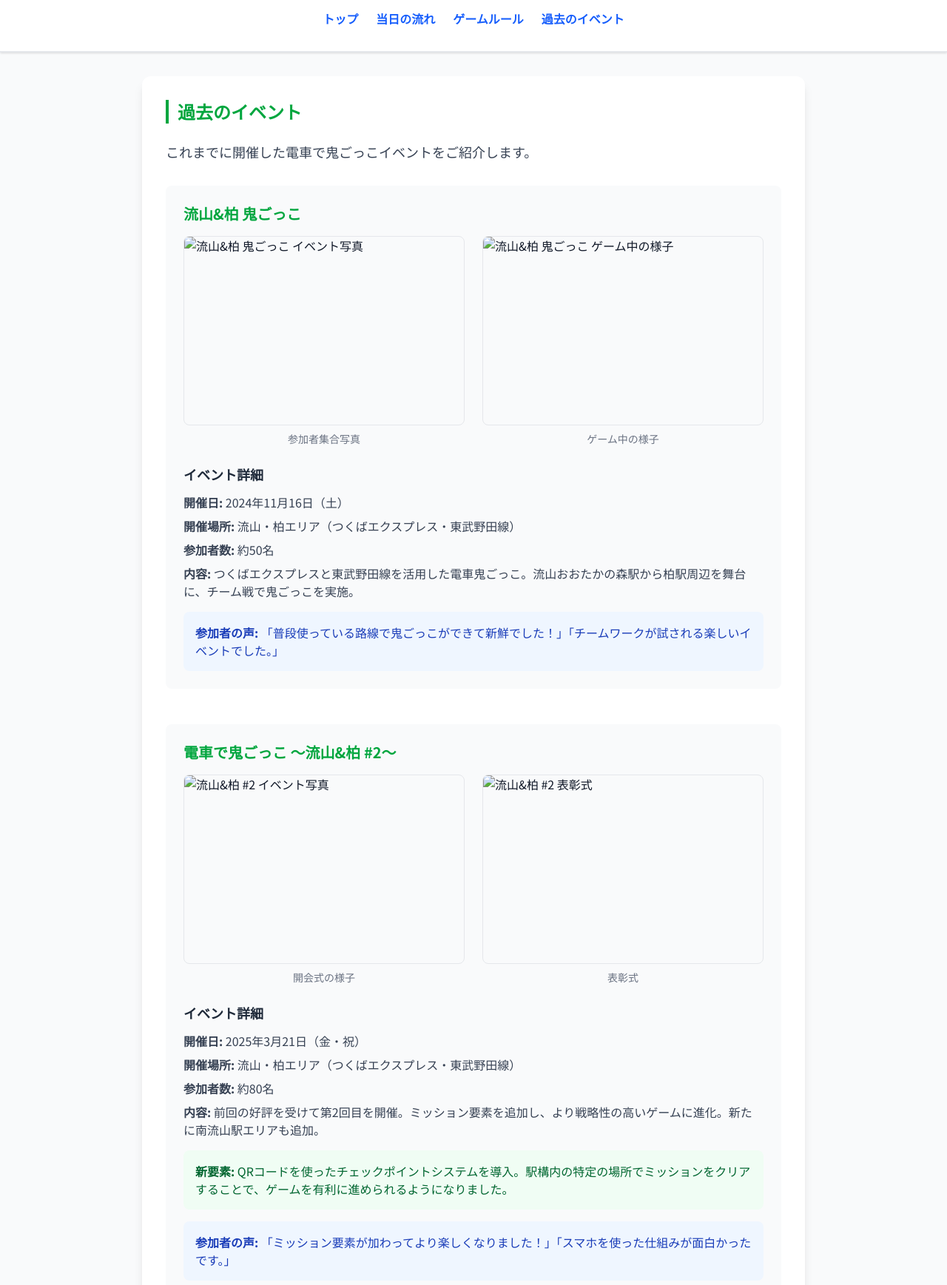
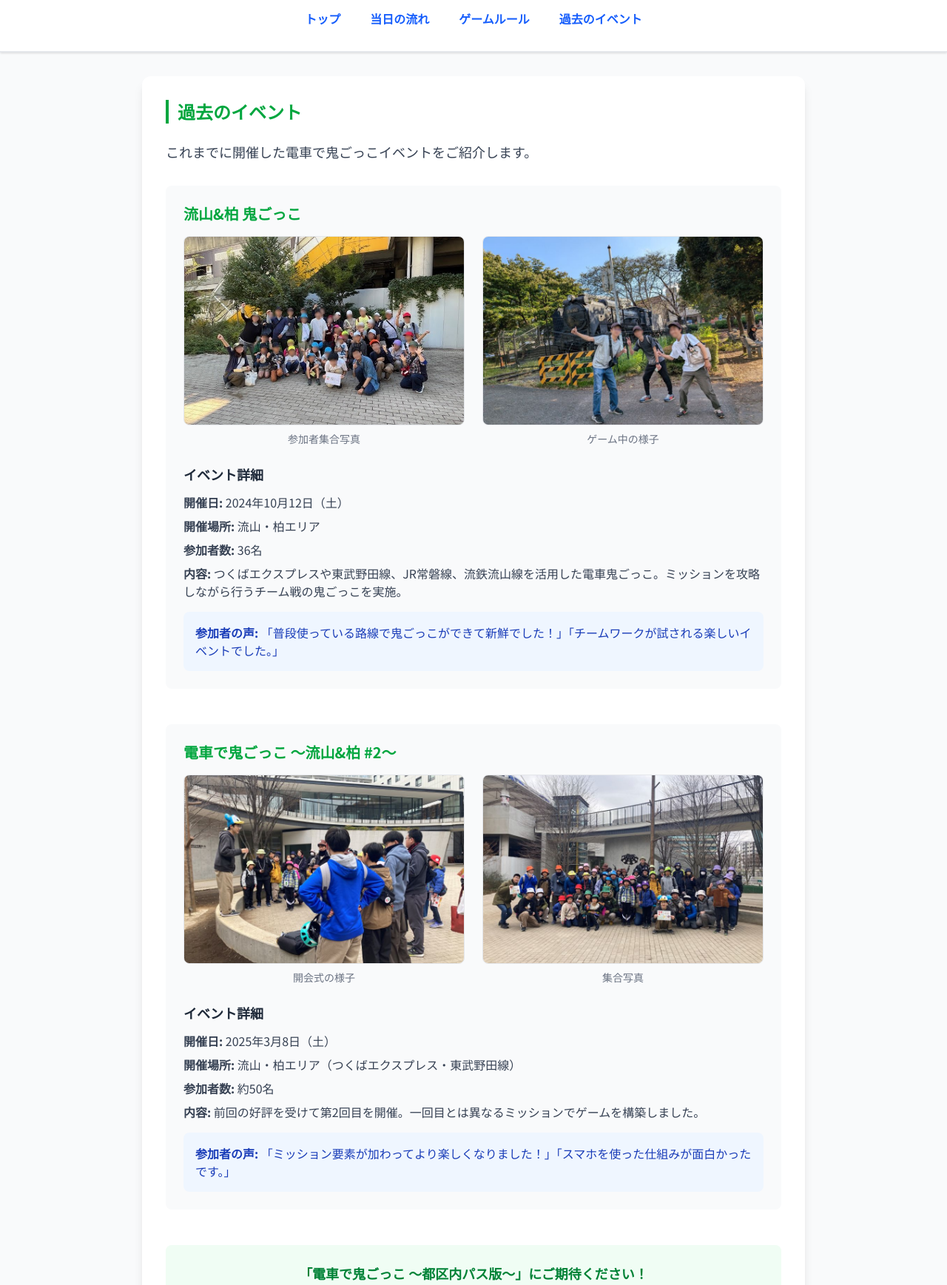
Before and after one commit to sandaime-RM/trafficTagTokyo, a plain HTML site: page past-events.html in a window 1280 px wide. Shown: the part 163-1900 px from the top of the page at 74% size. Drawn offline with nearby package versions, Linux system fonts and the light colour scheme.

Commit message:
過去のイベントページ

```diff
--- a/past-events.html
+++ b/past-events.html
@@ -12,11 +12,11 @@
     <header class="bg-white border-b-2 border-gray-200 py-8 text-center shadow-sm">
         <img src="images/header.png" alt="電車で鬼ごっこ ～都区内パス版～" class="mx-auto max-h-24 md:max-h-32">
         <nav class="mt-4">
-            <ul class="flex justify-center gap-6 text-base font-semibold">
-                <li><a href="index.html" class="text-blue-600 hover:text-blue-800">トップ</a></li>
-                <li><a href="flow.html" class="text-blue-600 hover:text-blue-800">当日の流れ</a></li>
-                <li><a href="rules.html" class="text-blue-600 hover:text-blue-800">ゲームルール</a></li>
-                <li><a href="past-events.html" class="text-blue-600 hover:text-blue-800">過去のイベント</a></li>
+            <ul class="flex flex-wrap justify-center gap-3 md:gap-6 text-sm md:text-base font-semibold">
+                <li><a href="index.html" class="text-blue-600 hover:text-blue-800 px-2 py-1 rounded hover:bg-blue-50 transition-colors">トップ</a></li>
+                <li><a href="flow.html" class="text-blue-600 hover:text-blue-800 px-2 py-1 rounded hover:bg-blue-50 transition-colors">当日の流れ</a></li>
+                <li><a href="rules.html" class="text-blue-600 hover:text-blue-800 px-2 py-1 rounded hover:bg-blue-50 transition-colors">ゲームルール</a></li>
+                <li><a href="past-events.html" class="text-blue-600 hover:text-blue-800 px-2 py-1 rounded hover:bg-blue-50 transition-colors">過去のイベント</a></li>
             </ul>
         </nav>
     </header>
@@ -29,21 +29,21 @@
             <h3 class="text-xl font-bold text-green-600 mb-4">流山&柏 鬼ごっこ</h3>
             <div class="grid md:grid-cols-2 gap-6">
                 <div>
-                    <img src="images/nagareyama-kashiwa-1.jpg" alt="流山&柏 鬼ごっこ イベント写真" class="w-full h-64 object-cover rounded-lg border border-gray-200">
+                    <img src="images/1_allPlayers.jpg" alt="流山&柏 鬼ごっこ 集合写真" class="w-full h-64 object-cover rounded-lg border border-gray-200">
                     <p class="text-center text-sm text-gray-500 mt-2">参加者集合写真</p>
                 </div>
                 <div>
-                    <img src="images/nagareyama-kashiwa-2.jpg" alt="流山&柏 鬼ごっこ ゲーム中の様子" class="w-full h-64 object-cover rounded-lg border border-gray-200">
+                    <img src="images/1_game.jpg" alt="流山&柏 鬼ごっこ ゲーム中の様子" class="w-full h-64 object-cover rounded-lg border border-gray-200">
                     <p class="text-center text-sm text-gray-500 mt-2">ゲーム中の様子</p>
                 </div>
             </div>
             <div class="mt-6">
                 <h4 class="text-lg font-semibold text-gray-800 mb-3">イベント詳細</h4>
                 <ul class="space-y-2 text-gray-700">
-                    <li><strong>開催日:</strong> 2024年11月16日（土）</li>
-                    <li><strong>開催場所:</strong> 流山・柏エリア（つくばエクスプレス・東武野田線）</li>
-                    <li><strong>参加者数:</strong> 約50名</li>
-                    <li><strong>内容:</strong> つくばエクスプレスと東武野田線を活用した電車鬼ごっこ。流山おおたかの森駅から柏駅周辺を舞台に、チーム戦で鬼ごっこを実施。</li>
+                    <li><strong>開催日:</strong> 2024年10月12日（土）</li>
+                    <li><strong>開催場所:</strong> 流山・柏エリア</li>
+                    <li><strong>参加者数:</strong> 36名</li>
+                    <li><strong>内容:</strong> つくばエクスプレスや東武野田線、JR常磐線、流鉄流山線を活用した電車鬼ごっこ。ミッションを攻略しながら行うチーム戦の鬼ごっこを実施。</li>
                 </ul>
                 <div class="mt-4 p-4 bg-blue-50 rounded-lg">
                     <p class="text-blue-800"><strong>参加者の声:</strong> 「普段使っている路線で鬼ごっこができて新鮮でした！」「チームワークが試される楽しいイベントでした。」</p>
@@ -56,25 +56,22 @@
             <h3 class="text-xl font-bold text-green-600 mb-4">電車で鬼ごっこ ～流山&柏 #2～</h3>
             <div class="grid md:grid-cols-2 gap-6">
                 <div>
-                    <img src="images/nagareyama-kashiwa-2-1.jpg" alt="流山&柏 #2 イベント写真" class="w-full h-64 object-cover rounded-lg border border-gray-200">
+                    <img src="images/2_opening.jpg" alt="流山&柏 #2 開会式" class="w-full h-64 object-cover rounded-lg border border-gray-200">
                     <p class="text-center text-sm text-gray-500 mt-2">開会式の様子</p>
                 </div>
                 <div>
-                    <img src="images/nagareyama-kashiwa-2-2.jpg" alt="流山&柏 #2 表彰式" class="w-full h-64 object-cover rounded-lg border border-gray-200">
-                    <p class="text-center text-sm text-gray-500 mt-2">表彰式</p>
+                    <img src="images/2_allPlayers.jpg" alt="流山&柏 #2 集合写真" class="w-full h-64 object-cover rounded-lg border border-gray-200">
+                    <p class="text-center text-sm text-gray-500 mt-2">集合写真</p>
                 </div>
             </div>
             <div class="mt-6">
                 <h4 class="text-lg font-semibold text-gray-800 mb-3">イベント詳細</h4>
                 <ul class="space-y-2 text-gray-700">
-                    <li><strong>開催日:</strong> 2025年3月21日（金・祝）</li>
+                    <li><strong>開催日:</strong> 2025年3月8日（土）</li>
                     <li><strong>開催場所:</strong> 流山・柏エリア（つくばエクスプレス・東武野田線）</li>
-                    <li><strong>参加者数:</strong> 約80名</li>
-                    <li><strong>内容:</strong> 前回の好評を受けて第2回目を開催。ミッション要素を追加し、より戦略性の高いゲームに進化。新たに南流山駅エリアも追加。</li>
+                    <li><strong>参加者数:</strong> 約50名</li>
+                    <li><strong>内容:</strong> 前回の好評を受けて第2回目を開催。一回目とは異なるミッションでゲームを構築しました。</li>
                 </ul>
-                <div class="mt-4 p-4 bg-green-50 rounded-lg">
-                    <p class="text-green-800"><strong>新要素:</strong> QRコードを使ったチェックポイントシステムを導入。駅構内の特定の場所でミッションをクリアすることで、ゲームを有利に進められるようになりました。</p>
-                </div>
                 <div class="mt-4 p-4 bg-blue-50 rounded-lg">
                     <p class="text-blue-800"><strong>参加者の声:</strong> 「ミッション要素が加わってより楽しくなりました！」「スマホを使った仕組みが面白かったです。」</p>
                 </div>
@@ -82,7 +79,7 @@
         </div>
 
         <div class="text-center mt-8 p-6 bg-green-50 rounded-lg">
-            <h3 class="text-lg font-semibold text-green-700 mb-2">次回イベントにご期待ください！</h3>
+            <h3 class="text-lg font-semibold text-green-700 mb-2">「電車で鬼ごっこ ～都区内パス版～」にご期待ください！</h3>
             <p class="text-green-600">これまでの経験を活かし、さらに楽しい都区内パス版を企画中です。</p>
         </div>
     </main>
```
Also changed, not shown: flow.html (+5 -5 lines), index.html (+11 -8 lines), rules.html (+5 -5 lines), images/1_allPlayers.jpg (added), images/1_game.jpg (added), images/2_allPlayers.jpg (added), images/2_opening.jpg (added).
